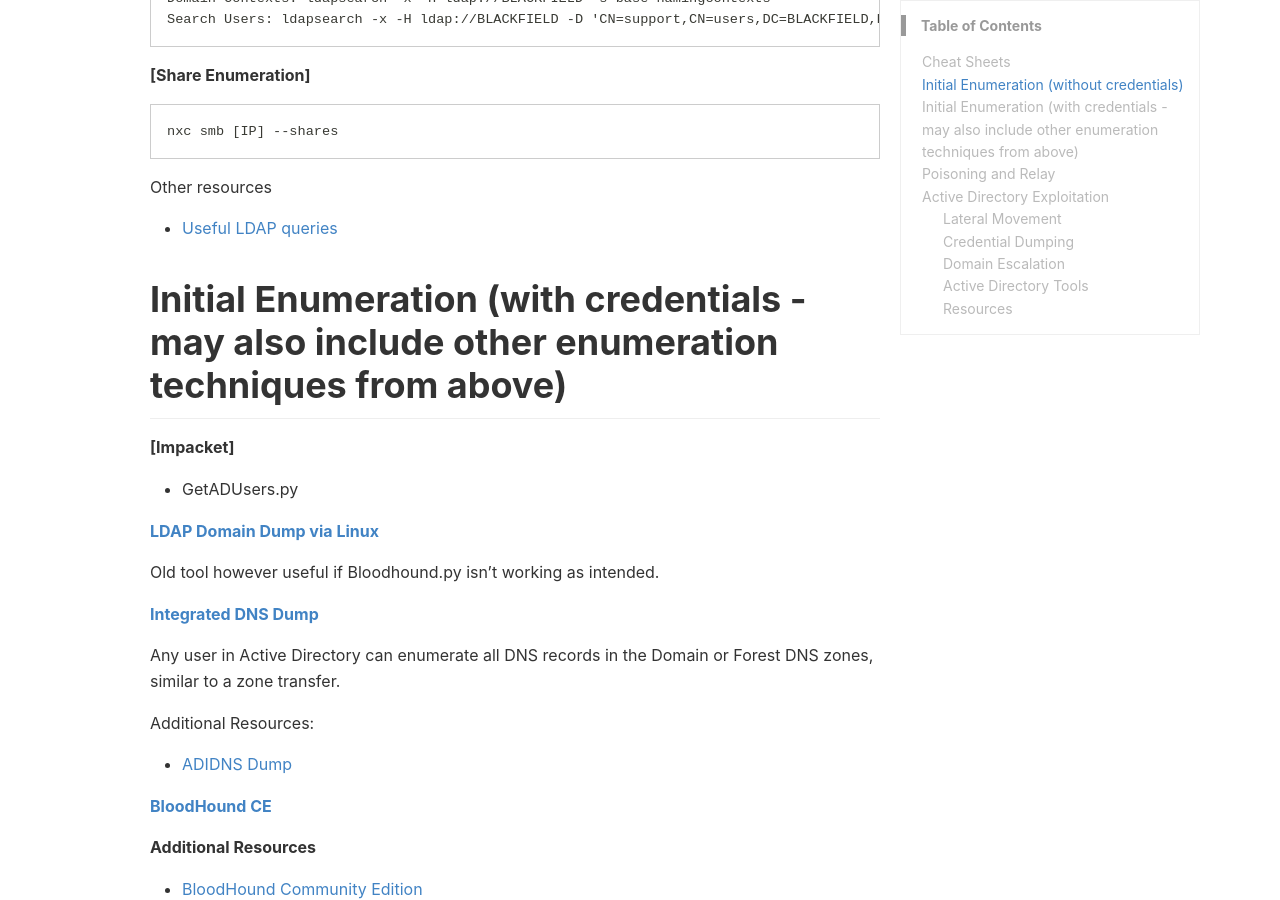
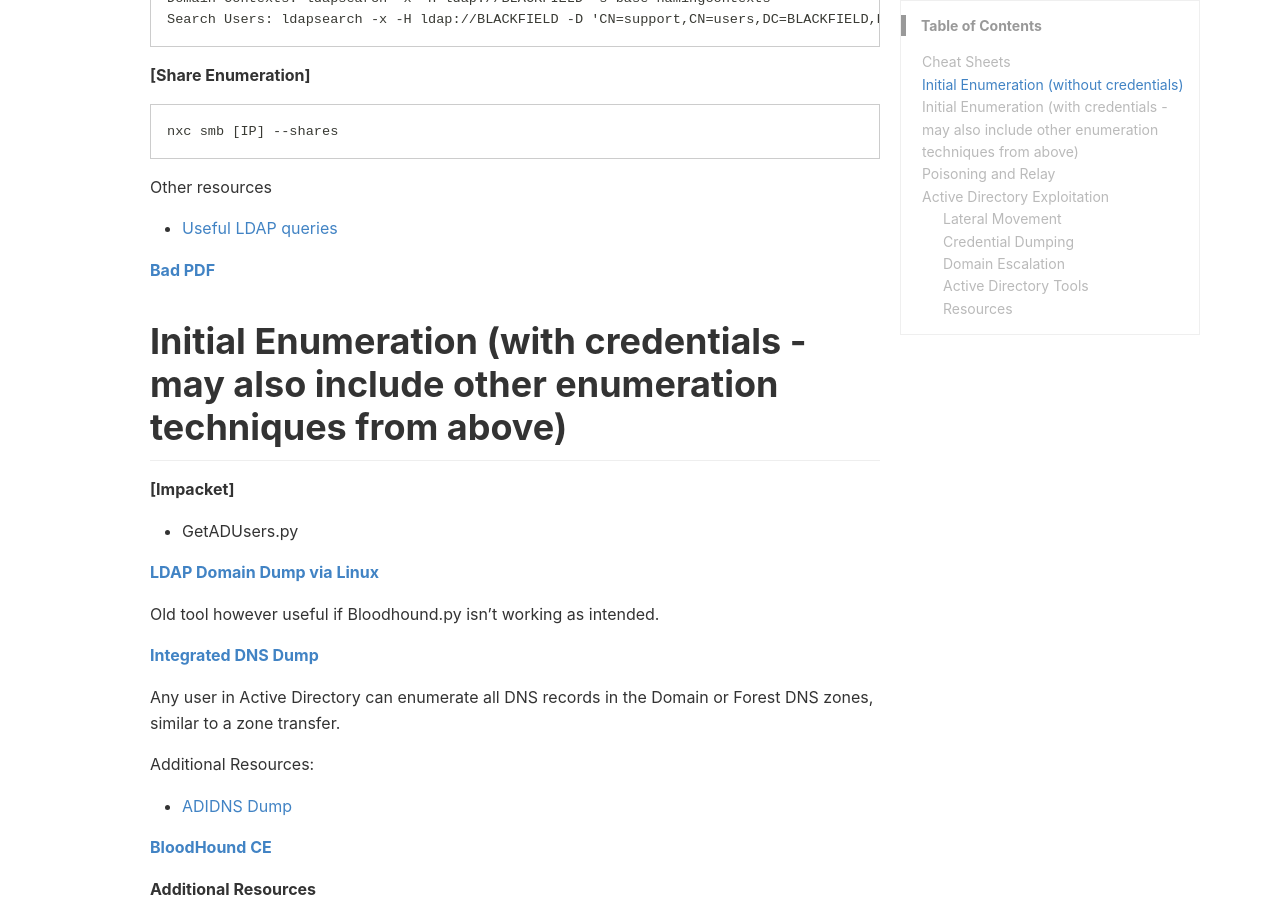
Before and after one commit to qwutony/qwutony.github.io, a Jekyll site: the page built from _wiki/003-active-directory-penetration-testing.md, in a window 1280 px wide and 900 px high, scrolled down 865 px. Built offline with Jekyll 4.4.1, drawn with Linux system fonts in a browser that asks for light colours; a style sheet for code colours, icons or effects is not loaded.

Commit message:
Update 003-active-directory-penetration-testing.md

````diff
--- a/_wiki/003-active-directory-penetration-testing.md
+++ b/_wiki/003-active-directory-penetration-testing.md
@@ -34,9 +34,10 @@ Search Users: ldapsearch -x -H ldap://BLACKFIELD -D 'CN=support,CN=users,DC=BLAC
 ```
 nxc smb [IP] --shares
 ```
-
 Other resources
   - [Useful LDAP queries](https://podalirius.net/en/articles/useful-ldap-queries-for-windows-active-directory-pentesting/)
+
+**[Bad PDF](https://github.com/deepzec/Bad-Pdf)**
 
 # Initial Enumeration (with credentials - may also include other enumeration techniques from above)
 **[Impacket]**
````
